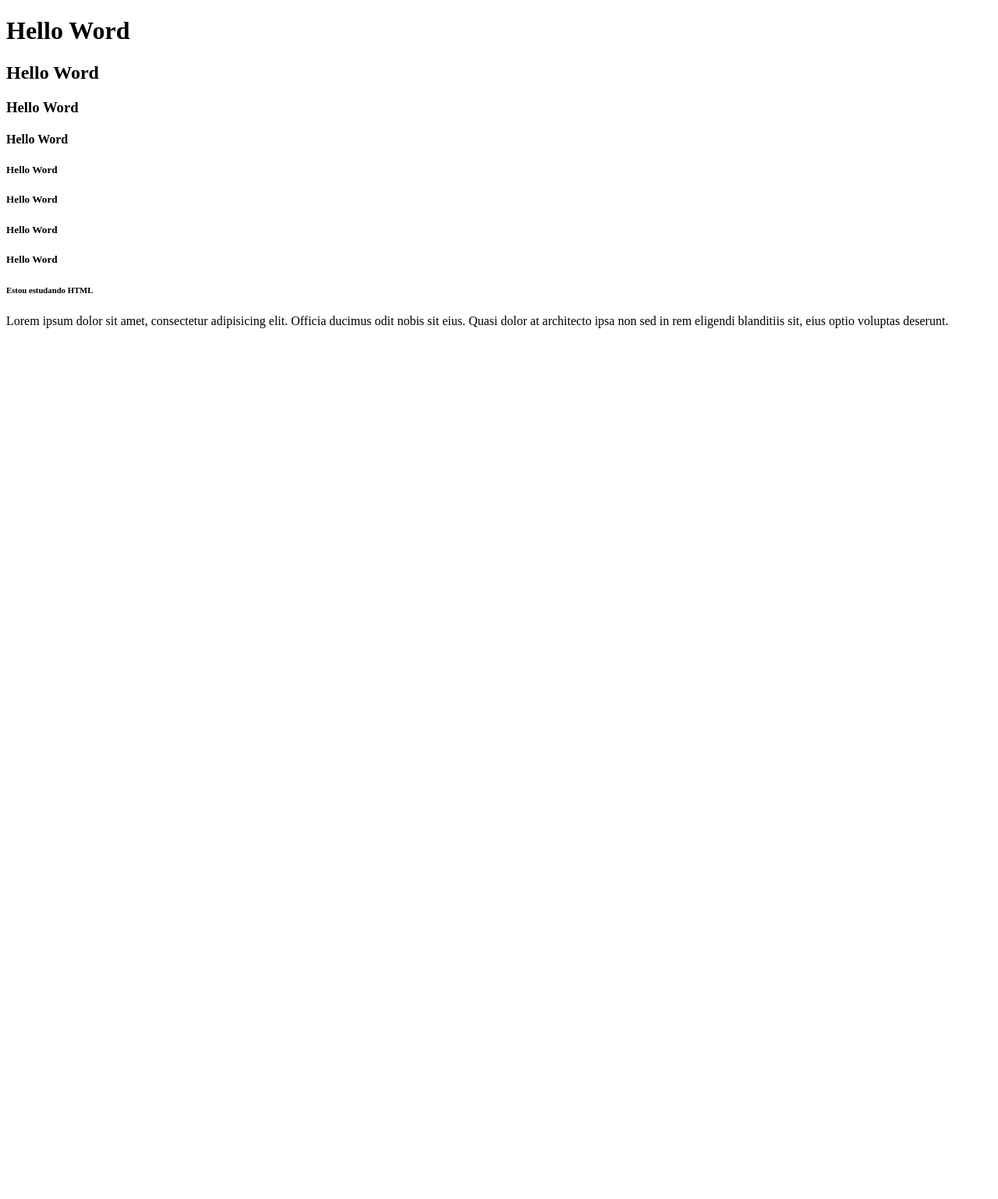
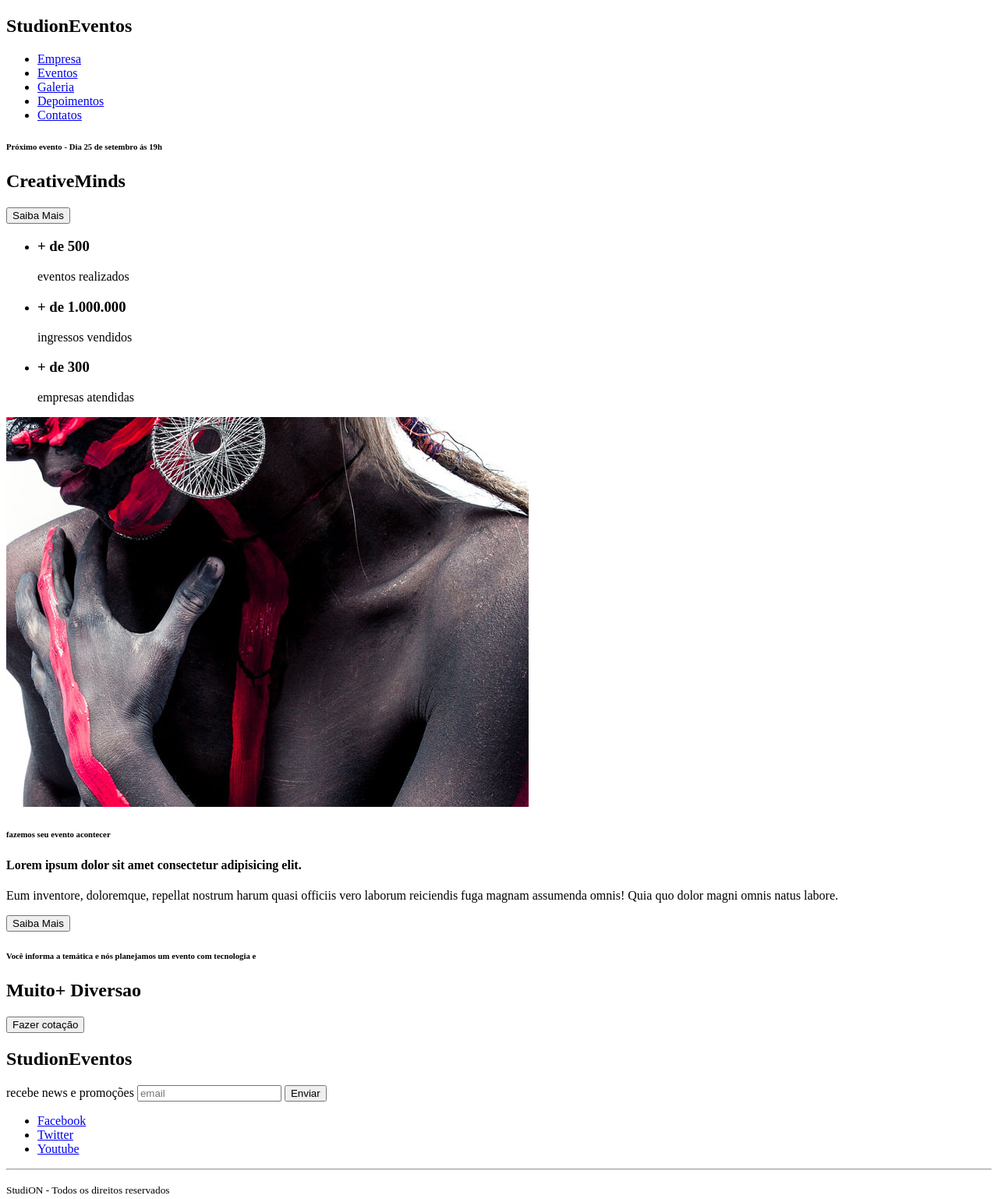
Before and after one commit to brunordasilva/studion, a website: page src/index.html in a window 1280 px wide. Shown: the whole page at 78% size. Before the commit the page ends 800 px from the top, so only its background shows below. Drawn offline with Linux system fonts and the light colour scheme.

Commit message:
feat(html): constructed html structure for the main page

```diff
--- a/src/index.html
+++ b/src/index.html
@@ -1,23 +1,115 @@
 <!DOCTYPE html>
-<html lang="">
-    <head>
-        <title>Studion</title>
+<html lang="pt-BR">
 
-    </head>
+<head>
+    <meta charset="UTF-8">
+    <meta http-equiv="X-UA-Compatible" content="IE=edge">
+    <meta name="viewport" content="width=device-width, initial-scale=1.0">
+    <title>Studion</title>
+</head>
 
-    <body>
-        <h1>Hello Word</h1>
-        <h2>Hello Word</h2>
-        <h3>Hello Word</h3>
-        <h4>Hello Word</h4>
-        <h5>Hello Word</h5>
-        <h5>Hello Word</h5>
-        <h5>Hello Word</h5>
-        <h5>Hello Word</h5>
+<body>
+    <nav>
+        <h1>Studi<span>on</span><span>Eventos</span></h1>
+        <ul>
+            <li>
+                <a href="#empresa">
+                    Empresa
+                </a>
+            </li>
+            <li>
+                <a href="#eventos">
+                    Eventos
+                </a>
+            </li>
+            <li>
+                <a href="#galeria">
+                    Galeria
+                </a>
+            </li>
+            <li>
+                <a href="#depoimentos">
+                    Depoimentos
+                </a>
+            </li>
+            <li>
+                <a href="#contatos">
+                    Contatos
+                </a>
+            </li>
+        </ul>
+    </nav>
 
-        <h6>Estou estudando HTML</h6>
-        <p>Lorem ipsum dolor sit amet, consectetur adipisicing elit. Officia ducimus odit nobis sit eius. Quasi dolor at architecto ipsa non sed in rem eligendi blanditiis sit, eius optio voluptas deserunt.
+    <header>
+        <div id="slider">
+            <div class="slide">
+                <h6><span>Próximo evento</span> - Dia 25 de setembro ás 19h</h6>
+                <h2><span>Creative</span>Minds</h2>
+                <button>Saiba Mais</button>
+
+
+            </div>
+        </div>
+    </header>
+
+    <main>
+        <section id="eventos">
+            <ul>
+                <li>
+                    <h3>+ de 500 </h3>eventos realizados
+                </li>
+                <li>
+                    <h3>+ de 1.000.000 </h3>ingressos vendidos
+                </li>
+                <li>
+                    <h3>+ de 300 </h3>empresas atendidas
+                </li>
+            </ul>
+        </section>
+
+        <section id="acontecer">
+            <div id="texto1">
+                <img src="./images/institutional.jpg" />
+                <h6>fazemos seu evento acontecer</h6>
+                <h4>Lorem ipsum dolor sit amet consectetur adipisicing elit.</h4>
+                <p>
+                    Eum inventore, doloremque, repellat nostrum harum quasi officiis vero laborum reiciendis fuga
+                    magnam assumenda omnis! Quia quo dolor magni omnis natus labore.
+                </p>
+                <button>Saiba Mais</button>
+            </div>
+        </section>
+
+        <section id="diversao">
+            <div id="texto2">
+                <h6>
+                    Você informa a temática e nós planejamos um evento com tecnologia e
+                </h6>
+                <h2><span>Muito+ </span>Diversao</h2>
+                <button>Fazer cotação</button>
+            </div>
+        </section>
+    </main>
+
+    <footer>
+        <h2>Studi<span>on</span><span>Eventos</span></h2>
+        <form>
+            <label>recebe news e promoções</label>
+            <input type="email" placeholder="email" />
+            <button type="submit">Enviar</button>
+        </form>
+        <ul>
+            <li><a href="https://facebook.com/" target="_blank">Facebook</a></li>
+            <li><a href="https://twitter.com/" target="_blank">Twitter</a></li>
+            <li><a href="https://youtube.com/" target="_blank">Youtube</a></li>
+        </ul>
+        <hr/>
+        <p>
+            <small>Studi<span>ON</span> - Todos os direitos reservados</small>
         </p>
 
-    </body>
+
+    </footer>
+</body>
+
 </html>
```
